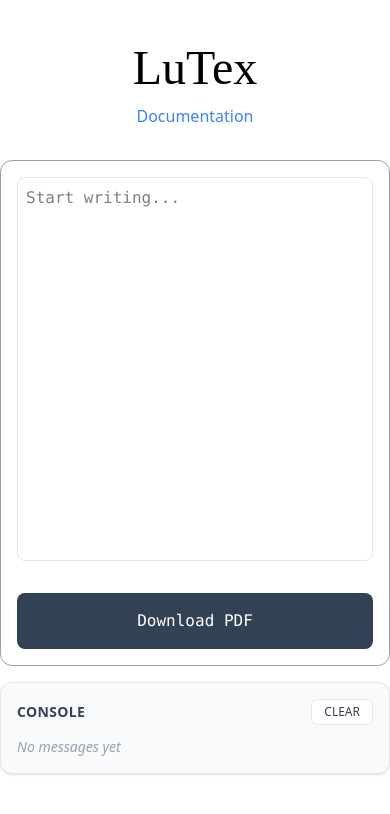
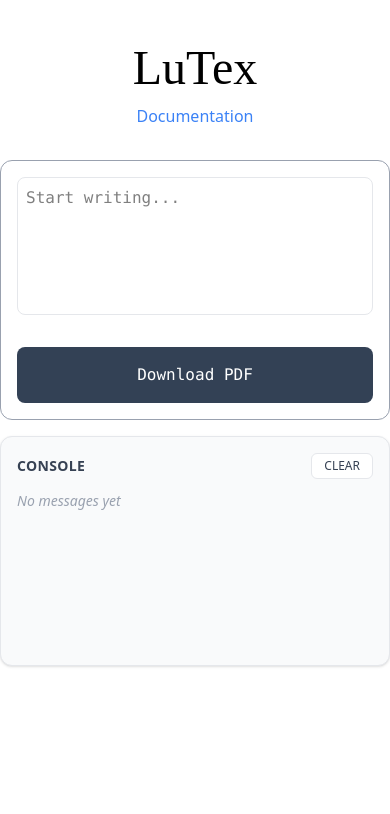
Before and after one commit to LucaMawyin/lutex, a Next.js app: page / in a window 390 px wide. Shown: the top 814 px of the page. Built offline with nearby package versions, Linux system fonts and the light colour scheme; a web font is replaced by a local one.

Commit message:
prototype 2

```diff
--- a/src/app/page.tsx
+++ b/src/app/page.tsx
@@ -163,6 +163,7 @@ export default function Home() {
                     flex-col md:flex-row
                     gap-4
                     mx-auto
+                    md:h-[75vh] h-[60vh]
                 "
             >
                 <form
@@ -173,7 +174,6 @@ export default function Home() {
                         flex flex-col
                         md:w-[50vw] w-screen
                         min-w-75
-                        md:h-[75vh] h-[60vh]
                         p-4
                         gap-8
                     "
@@ -207,6 +207,8 @@ export default function Home() {
                     rounded-xl
                     p-4
                     shadow-sm
+                    flex flex-col
+                    h-full
                 ">
                     <div className="
                         flex
@@ -246,7 +248,7 @@ export default function Home() {
                     </div>
 
 
-                    <div className="space-y-4">
+                    <div className="space-y-4 overflow-y-auto flex-1">
                         { !!messages.length ? (
                             messages.map((message,i) => (
                                 <div
```
